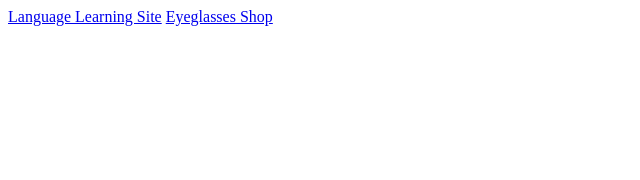
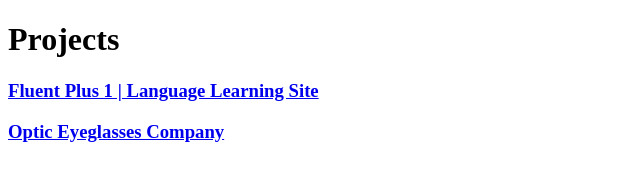
Before and after one commit to jrojasdesigner/jrojasdesigner.github.io, a plain HTML site: page index.html in a window 1280 px wide. Shown: the whole page, without its empty margins (0-640 px from the left). Drawn offline with Linux system fonts and the light colour scheme.

Commit message:
Add files via upload

```diff
--- a/index.html
+++ b/index.html
@@ -4,7 +4,8 @@
     <title>Jonathan Michael Rojas | Web Design</title>
 </head>
 <body>
-    <a href="language-learning/Language-Learning-Site/index.html" target="_blank">Language Learning Site</a>
-    <a href="eyeglasses-shop/index.html" target="_blank">Eyeglasses Shop</a>
+    <h1>Projects</h1>
+    <h3><a href="fluent-plus-one/index.html" target="_blank">Fluent Plus 1 | Language Learning Site</a></h3>
+    <h3><a href="optic-eyeglasses-company/index.html" target="_blank">Optic Eyeglasses Company</a></h3>
 </body>
 </html>
```
